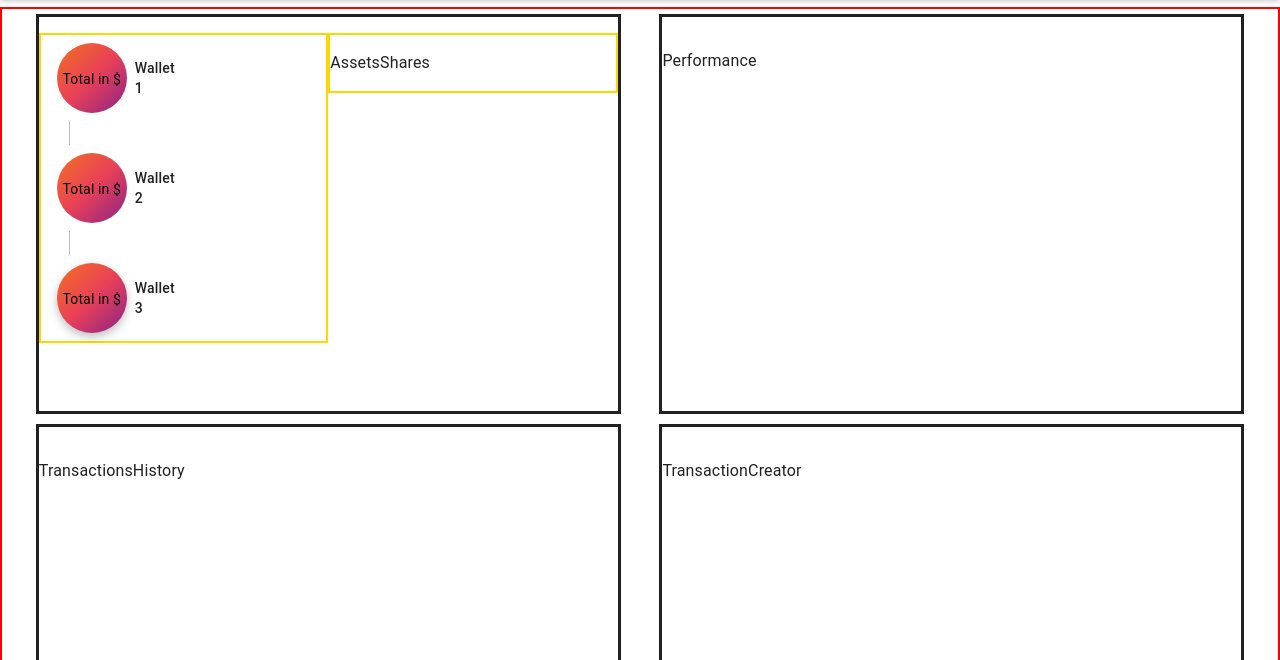
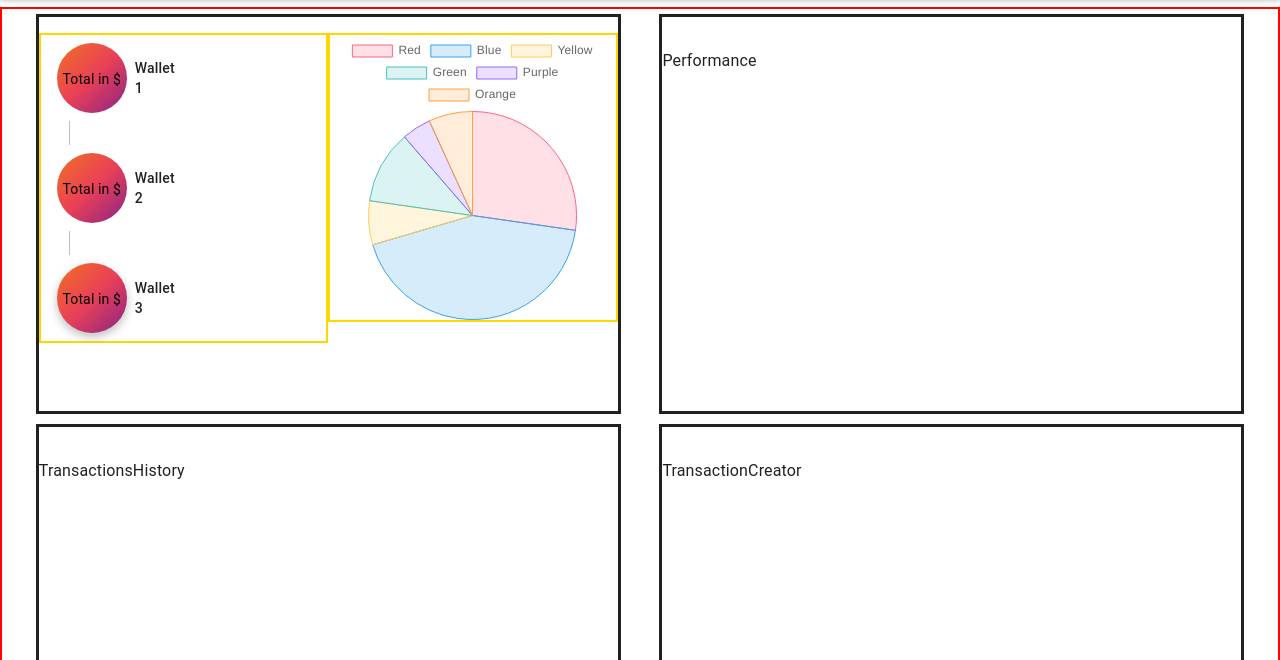
Before and after one commit to h4dri1/mycryptofolio, a React app in the folder front/: page /portfolio in a window 1280 px wide. Shown: the part 140-800 px from the top of the page. Built offline with nearby package versions, Linux system fonts and the light colour scheme.

Commit message:
feat(AssetsShares):add pie chart

```diff
--- a/front/package.json
+++ b/front/package.json
@@ -55,8 +55,10 @@
     "@mui/material": "^5.3.0",
     "@mui/styles": "^5.3.0",
     "axios": "^0.25.0",
+    "chart.js": "^3.7.0",
     "prop-types": "*",
     "react": "*",
+    "react-chartjs-2": "^4.0.1",
     "react-dom": "*",
     "react-redux": "^7.2.6",
     "react-router-dom": "^6.2.1",
--- a/front/src/components/Dashboard/AssetsShares/index.js
+++ b/front/src/components/Dashboard/AssetsShares/index.js
@@ -1,5 +1,43 @@
-const AssetsShares = () => (
-    <p>AssetsShares</p>
-);
+// const AssetsShares = () => (
+//     <p>AssetsShares</p>
+// );
 
-export default AssetsShares;
+// export default AssetsShares;
+
+import React from 'react';
+import { Chart as ChartJS, ArcElement, Tooltip, Legend } from 'chart.js';
+import { Pie } from 'react-chartjs-2';
+
+ChartJS.register(ArcElement, Tooltip, Legend);
+
+
+const data = {
+    labels: ['Red', 'Blue', 'Yellow', 'Green', 'Purple', 'Orange'],
+    datasets: [
+        {
+            label: '# of Votes',
+            data: [12, 19, 3, 5, 2, 3],
+            backgroundColor: [
+                'rgba(255, 99, 132, 0.2)',
+                'rgba(54, 162, 235, 0.2)',
+                'rgba(255, 206, 86, 0.2)',
+                'rgba(75, 192, 192, 0.2)',
+                'rgba(153, 102, 255, 0.2)',
+                'rgba(255, 159, 64, 0.2)',
+            ],
+            borderColor: [
+                'rgba(255, 99, 132, 1)',
+                'rgba(54, 162, 235, 1)',
+                'rgba(255, 206, 86, 1)',
+                'rgba(75, 192, 192, 1)',
+                'rgba(153, 102, 255, 1)',
+                'rgba(255, 159, 64, 1)',
+            ],
+            borderWidth: 1,
+        },
+    ],
+}
+
+export default function App() {
+    return <Pie data={data} />;
+}
```
Also changed, not shown: front/src/assets/index.html (+1 -0 lines), front/src/components/Dashboard/AssetsShares/index.html (added, +36 -0 lines), 1 other file.
